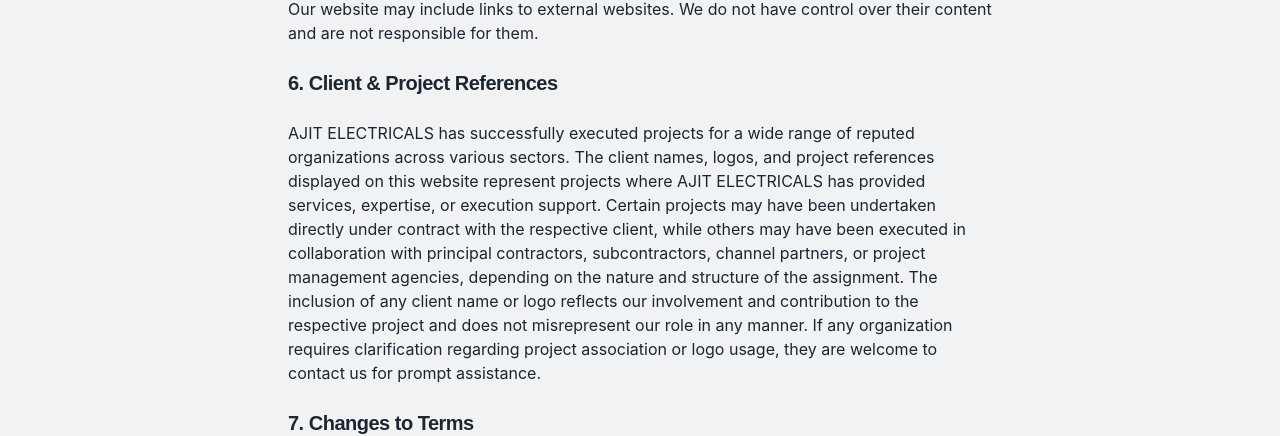
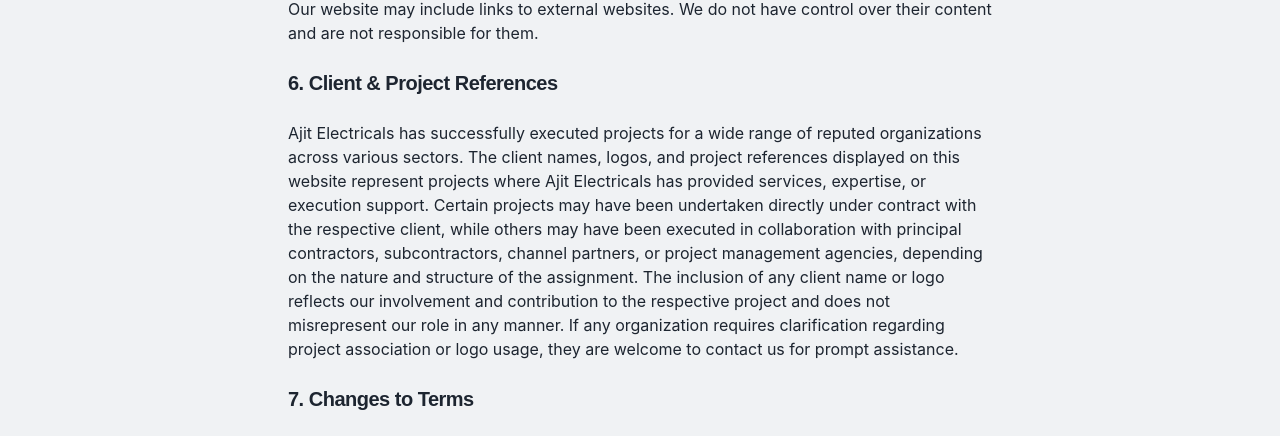
Before and after one commit to Ajit00-st/ajit_electricals_website, a React (Vite) app: page /terms-of-use in a window 1280 px wide. Shown: the part 840-1276 px from the top of the page. Built offline with nearby package versions, Linux system fonts and the light colour scheme.

Commit message:
images update

```diff
--- a/src/pages/TermsOfUse.tsx
+++ b/src/pages/TermsOfUse.tsx
@@ -26,7 +26,7 @@ export default function TermsOfUse() {
             <p>Our website may include links to external websites. We do not have control over their content and are not responsible for them.</p>
 
             <h2 className="font-heading text-xl font-semibold">6. Client & Project References</h2>
-            <p>AJIT ELECTRICALS has successfully executed projects for a wide range of reputed organizations across various sectors. The client names, logos, and project references displayed on this website represent projects where AJIT ELECTRICALS has provided services, expertise, or execution support.
+            <p>Ajit Electricals has successfully executed projects for a wide range of reputed organizations across various sectors. The client names, logos, and project references displayed on this website represent projects where Ajit Electricals has provided services, expertise, or execution support.
 
               Certain projects may have been undertaken directly under contract with the respective client, while others may have been executed in collaboration with principal contractors, subcontractors, channel partners, or project management agencies, depending on the nature and structure of the assignment.
 
```
Also changed, not shown: src/assets/products/scada-panels.png.
